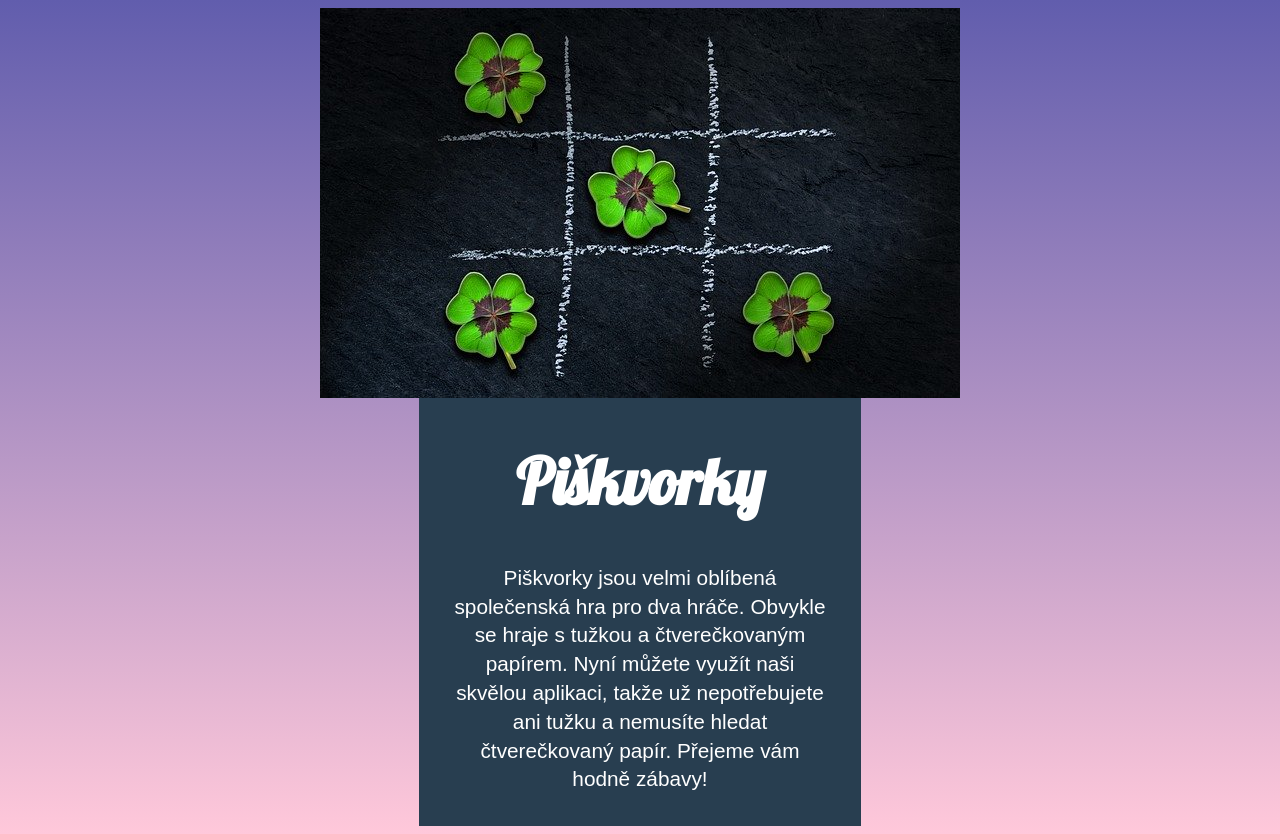
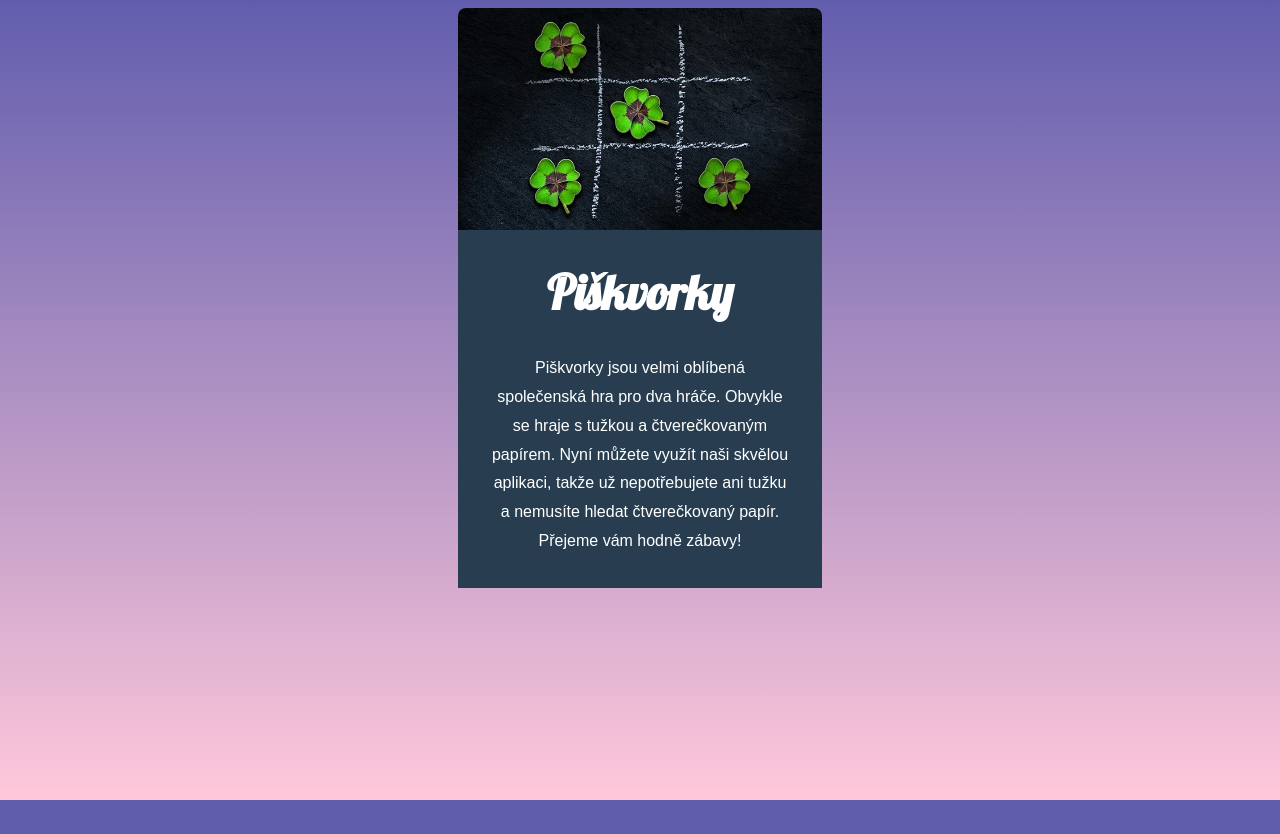
Before and after one commit to htmlena/piskvorky, a plain HTML site: page index.html in a window 1280 px wide. After the commit the page ends 800 px from the top, so only its background shows below. Drawn offline with Linux system fonts and the light colour scheme.

Commit message:
Container styles done

```diff
--- a/style.css
+++ b/style.css
@@ -4,6 +4,8 @@ html {
   background-image: linear-gradient(#615dad, #ffc8da);
   background-repeat: no-repeat;
   color: #ffffff;
+  min-width: 364px;
+  box-sizing: border-box;
 }
 
 .container {
@@ -13,11 +15,14 @@ html {
 }
 
 .picture {
+  width: 364px;
+  border-top-left-radius: 0.5rem;
+  border-top-right-radius: 0.5rem;
 }
 
 .header {
   font-family: 'Lobster', cursive;
-  font-size: 4rem;
+  font-size: 3rem;
 }
 
 .container-description {
@@ -25,15 +30,15 @@ html {
   flex-direction: column;
   justify-content: center;
   align-items: center;
-  width: 35%;
   background-color: #283e50;
+  width: 364px;
 }
 
 .description {
-  font-family: sans-serif;
+  font-family: Arial;
   padding: 0 2rem 2rem;
   text-align: center;
-  font-size: 1.3rem;
+  font-size: 1rem;
   line-height: 1.8rem;
   margin: 0;
 }
```
